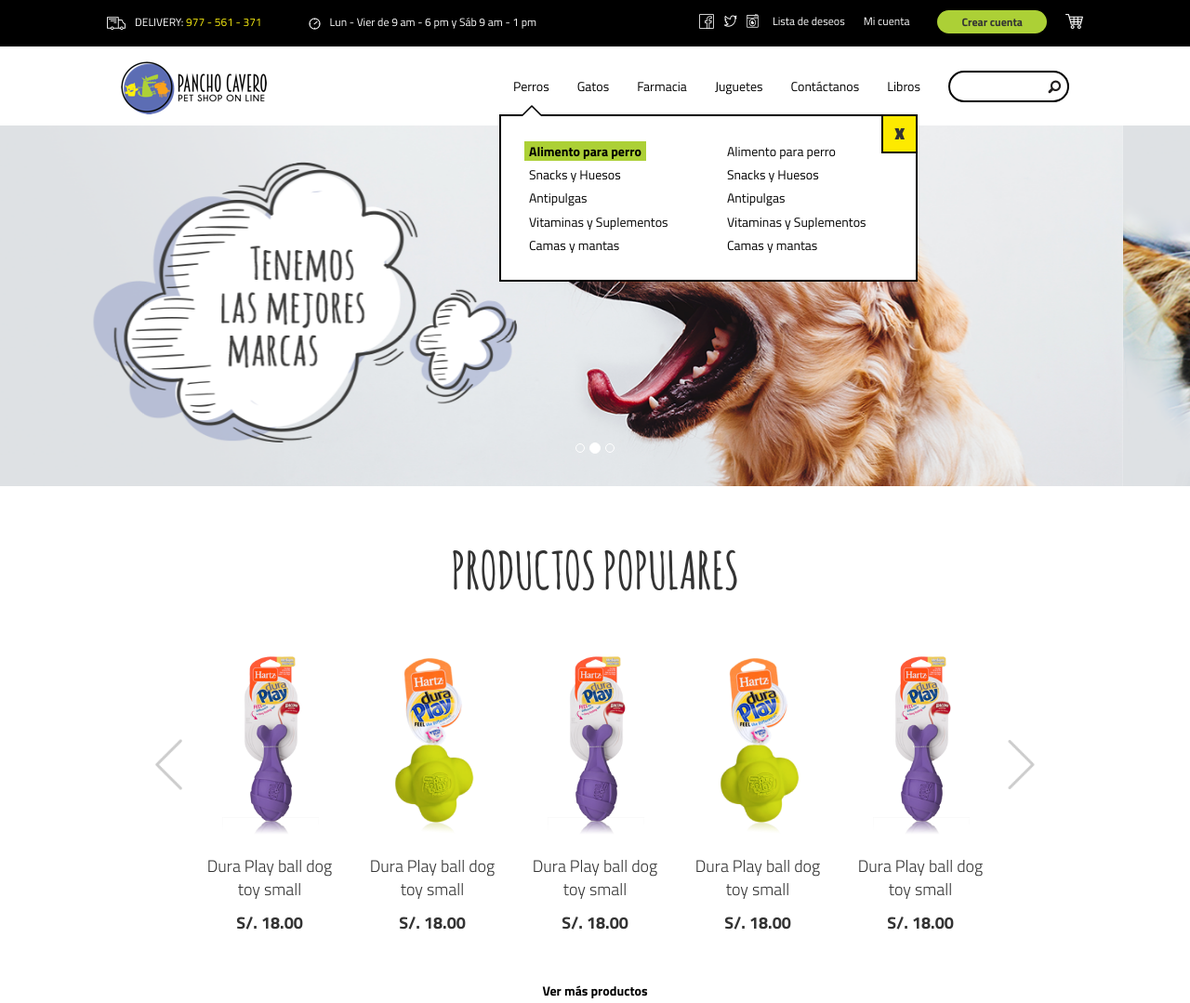
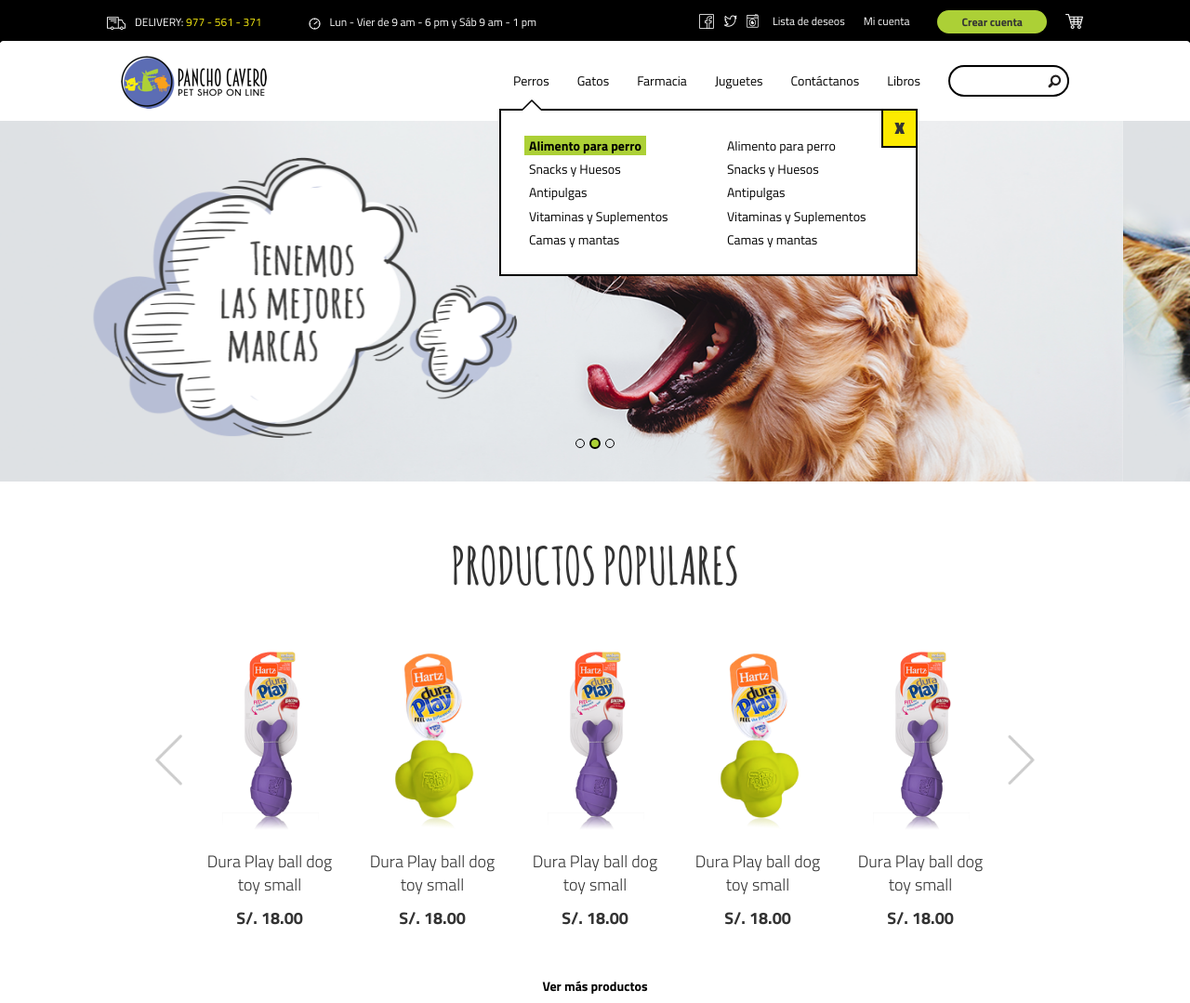
Before and after one commit to Astephannie/PetShop, a plain HTML site: page index.html in a window 1280 px wide. Shown: the top 1079 px of the page at 93% size. Drawn offline with Linux system fonts and the light colour scheme.

Commit message:
añadiendo estilo slider

```diff
--- a/stylesheets/style.css
+++ b/stylesheets/style.css
@@ -4,7 +4,7 @@
   height: 85px;
   position: fixed;
   width: 100%;
-  margin-top: 50px;
+  margin-top: 44px;
   z-index: 20;
 }
 .navbar-clasificacion{
@@ -15,6 +15,7 @@
   border-radius: 0;
   border-color: #000;
   background-color: #000;
+  min-height: 44px;
 }
 .nav-arriba{
   position: absolute;
@@ -75,7 +76,14 @@
 /*   SECCIONES  */
 
 #slider{
-  padding-top: 135px;
+  padding-top: 130px;
+}
+.carousel-indicators li {
+  border: 1px solid #000;
+}
+.carousel-indicators .active {
+  background-color: #ACD036;
+  border: 2px solid #000;
 }
 .separador{
   border-bottom: 2px solid #000;
@@ -159,7 +167,7 @@ a{
 }
 a:hover, a:active{
   font-family: Tit-Bold;
-  background: #fff !important;
+  background: transparent !important;
   color: #000;
 }
 
```
